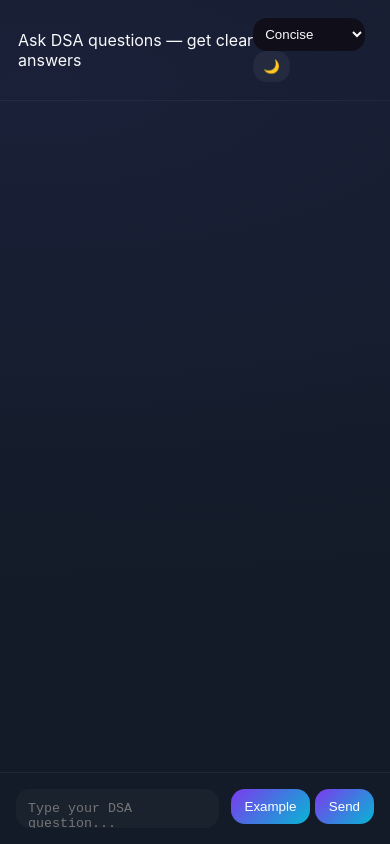
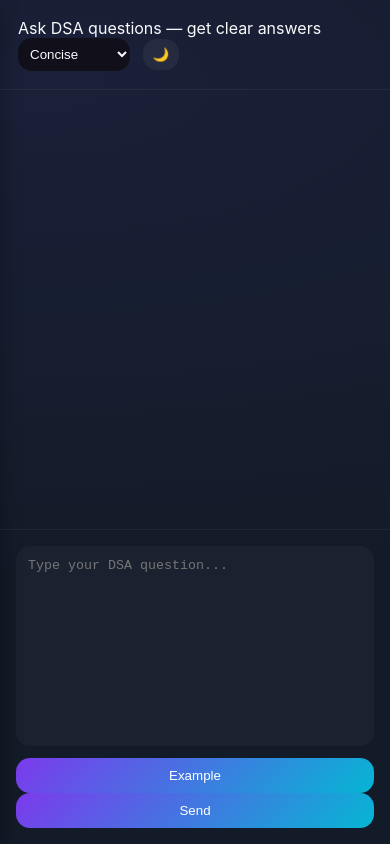
Before and after one commit to Himanshu5204/DSA_QA_Live, a plain HTML site: page index.html in a window 390 px wide. Drawn offline with Linux system fonts and the light colour scheme.

Commit message:
make website as fully responsive

```diff
--- a/styles.css
+++ b/styles.css
@@ -35,6 +35,7 @@ body {
   display: flex;
   flex-direction: column;
   box-shadow: var(--shadow);
+  transition: transform 0.3s ease;
 }
 
 .brand {
@@ -118,6 +119,7 @@ body {
   align-items: center;
   padding: 18px;
   border-bottom: 1px solid rgba(255, 255, 255, 0.05);
+  flex-wrap: wrap;
 }
 
 .controls select {
@@ -126,6 +128,7 @@ body {
   background: rgba(10, 0, 0, 0.527);
   color: inherit;
   border: none;
+  margin-right: 8px;
 }
 
 /* Messages */
@@ -171,16 +174,18 @@ body {
   gap: 12px;
   padding: 16px;
   border-top: 1px solid rgba(255, 255, 255, 0.05);
+  flex-wrap: wrap;
 }
 
 .composer textarea {
-  flex: 1;
+  flex: 1 1 200px;
   resize: none;
   padding: 12px;
   border-radius: var(--radius);
   border: none;
   background: rgba(255, 255, 255, 0.03);
   color: inherit;
+  min-height: 40px;
 }
 
 .composer button {
@@ -191,6 +196,7 @@ body {
   color: white;
   cursor: pointer;
   transition: transform 0.2s, box-shadow 0.2s;
+  flex: 1 1 auto;
 }
 
 .composer button:hover {
@@ -240,8 +246,7 @@ body {
   background: rgba(255, 255, 255, 0.15);
 }
 
-
-/* Mobile */
+/* Mobile & Responsive */
 @media (max-width: 900px) {
   .sidebar {
     position: fixed;
@@ -250,7 +255,43 @@ body {
     left: -100%;
     transition: left 0.3s ease;
   }
+
   .sidebar.open {
     left: 0;
   }
+
+  .chat-header {
+    flex-direction: column;
+    align-items: flex-start;
+  }
+
+  .composer {
+    flex-direction: column;
+  }
+
+  .composer button {
+    width: 100%;
+  }
+
+  .messages {
+    padding: 16px;
+  }
 }
+
+@media (max-width: 600px) {
+  .app {
+    flex-direction: column;
+  }
+
+  .chat-area {
+    height: 100vh;
+  }
+
+  .sidebar {
+    width: 100%;
+  }
+
+  .composer textarea {
+    min-height: 60px;
+  }
+}
```
Also changed, not shown: 2 other files.
